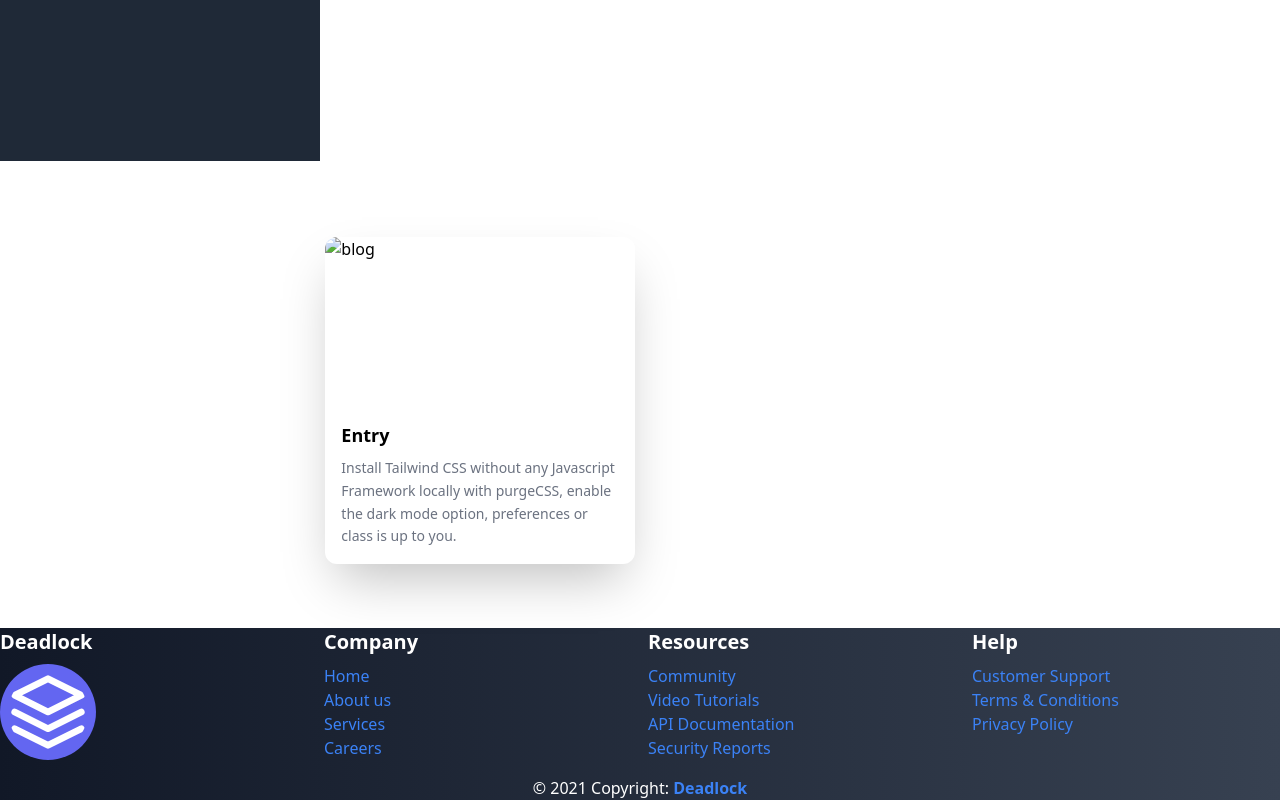
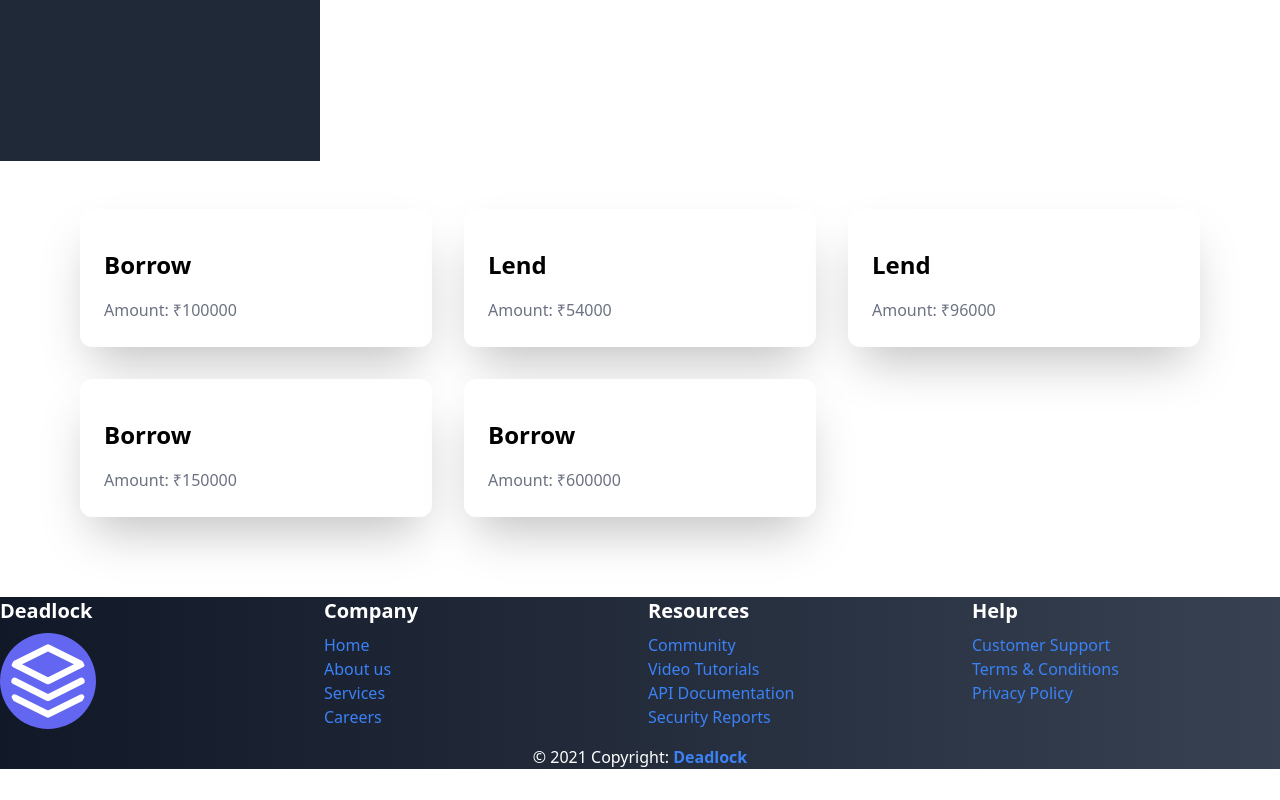
Before and after one commit to kshitij619/Deadlock-deFi, a plain HTML site: page home.html in a window 1280 px wide. Shown: the part 719-1519 px from the top of the page. After the commit the page ends 1488 px from the top, so only its background shows below. Drawn offline with nearby package versions, Linux system fonts and the light colour scheme.

Commit message:
Update home.html

```diff
--- a/home.html
+++ b/home.html
@@ -70,25 +70,69 @@
     </div>
 
 
+    <!-- Main section -->
 
-    <!-- Card Section -->
-<section class="w-3/4 px-4 py-8 mt-16"> <!-- Added mt-16 for top margin -->
-    <div class="flex justify-center">
-      <a href="#" class="w-full md:w-1/2 lg:w-1/3 mb-8">
-        <div class="relative flex flex-col items-start transition duration-300 ease-in-out transform bg-white shadow-2xl rounded-xl hover:translate-y-1" style="margin-top: -20px;">
-          <img class="object-cover object-center w-full rounded-t-xl md:h-32 lg:h-40" src="/assets/images/placeholders/neon-1.jpg"
-            alt="blog">
-          <div class="p-4">
-            <h4 class="mt-2 text-lg font-semibold text-neutral-600">Entry</h4>
-            <p class="mt-2 text-sm font-normal text-gray-500 leading-relaxed">Install Tailwind CSS without any Javascript
-              Framework locally with purgeCSS, enable the dark mode option, preferences or class is up to you.</p>
-          </div>
-        </div>
-      </a>
-    </div>
-  </section>
+    <section class="px-4 py-12 mx-auto md:max-w-6xl">
+        <div class="flex flex-wrap -mx-4">
+
+          <a href="#" class="w-full md:w-1/2 lg:w-1/3 px-4 mb-8">
+            <div class="relative flex flex-col items-start transition duration-300 ease-in-out transform bg-white shadow-2xl rounded-xl hover:translate-y-1">
+              <div class="p-6">
+                <h4 class="mt-4 text-2xl font-semibold text-neutral-600">Borrow</h4>
+                <p class="mt-4 text-base font-normal text-gray-500 leading-relaxed">Amount: ₹100000</p>
+
+              </div>
+            </div>
+          </a>
 
 
+          <a href="#" class="w-full md:w-1/2 lg:w-1/3 px-4 mb-8">
+            <div class="relative flex flex-col items-start transition duration-300 ease-in-out transform bg-white shadow-2xl rounded-xl hover:translate-y-1">
+              <div class="p-6">
+                <h4 class="mt-4 text-2xl font-semibold text-neutral-600">Lend</h4>
+                <p class="mt-4 text-base font-normal text-gray-500 leading-relaxed">Amount: ₹54000</p>
+              </div>
+            </div>
+          </a>
+
+
+          <a href="#" class="w-full md:w-1/2 lg:w-1/3 px-4 mb-8">
+            <div class="relative flex flex-col items-start transition duration-300 ease-in-out transform bg-white shadow-2xl rounded-xl hover:translate-y-1">
+              <div class="p-6">
+                <h4 class="mt-4 text-2xl font-semibold text-neutral-600">Lend</h4>
+                <p class="mt-4 text-base font-normal text-gray-500 leading-relaxed">Amount: ₹96000</p>
+              </div>
+            </div>
+          </a>
+
+
+          <a href="#" class="w-full md:w-1/2 lg:w-1/3 px-4 mb-8">
+            <div class="relative flex flex-col items-start transition duration-300 ease-in-out transform bg-white shadow-2xl rounded-xl hover:translate-y-1">
+              <div class="p-6">
+                <h4 class="mt-4 text-2xl font-semibold text-neutral-600">Borrow</h4>
+                <p class="mt-4 text-base font-normal text-gray-500 leading-relaxed">Amount: ₹150000</p>
+
+              </div>
+            </div>
+          </a>
+
+
+          <a href="#" class="w-full md:w-1/2 lg:w-1/3 px-4 mb-8">
+            <div class="relative flex flex-col items-start transition duration-300 ease-in-out transform bg-white shadow-2xl rounded-xl hover:translate-y-1">
+              <div class="p-6">
+                <h4 class="mt-4 text-2xl font-semibold text-neutral-600">Borrow</h4>
+                <p class="mt-4 text-base font-normal text-gray-500 leading-relaxed">Amount: ₹600000</p>
+
+              </div>
+            </div>
+          </a>
+
+
+
+          <!-- Repeat the above structure for other entries -->
+
+        </div>
+      </section>
 
 
 
```
